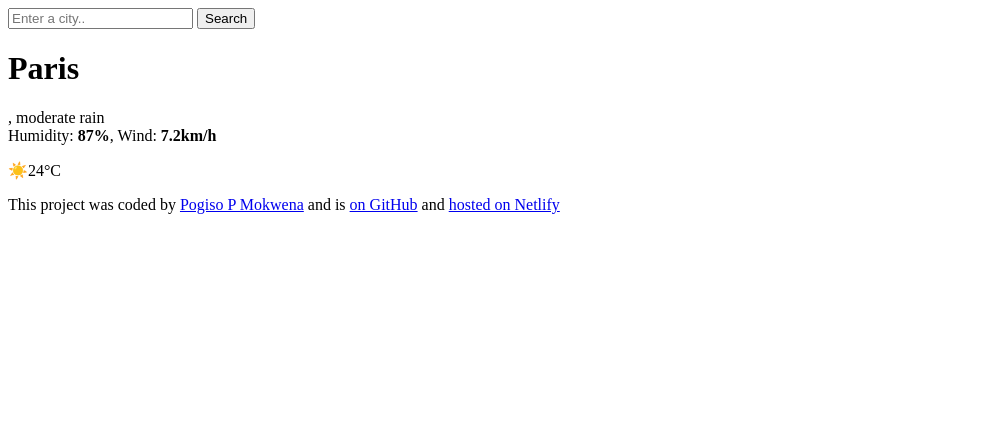
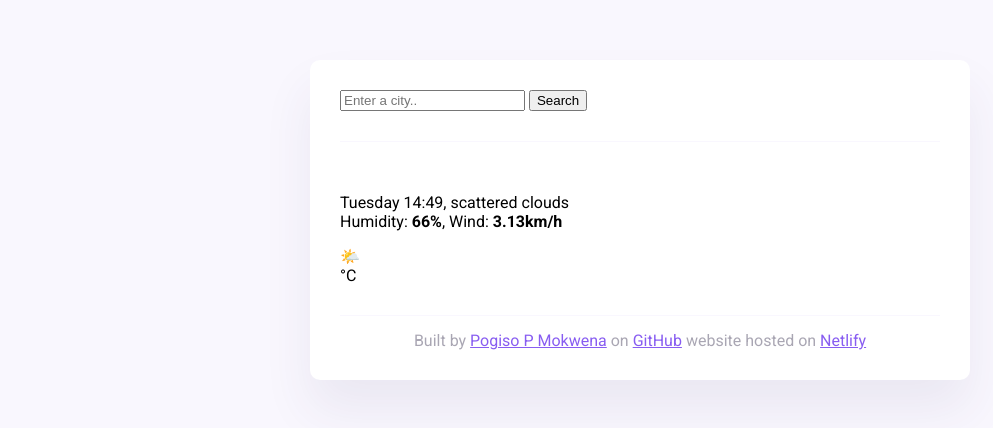
Before and after one commit to PogisoM/G-H, a plain HTML site: page index.html in a window 1280 px wide. Shown: the whole page, without its empty margins (0-993 px from the left). Drawn offline with nearby package versions, Linux system fonts and the light colour scheme.

Commit message:
updated html.file and js7777777777777777777777777777777777777777777777

```diff
--- a/index.html
+++ b/index.html
@@ -6,61 +6,59 @@
     <link rel="preconnect" href="https://fonts.googleapis.com" />
     <link rel="preconnect" href="https://fonts.gstatic.com" crossorigin />
     <link
-      href="https://fonts.googleapis.com/css2?family=Roboto:ital,wght@0,100;0,400;0,500;0,700;0,900;1,100;1,300;1,400;1,500;1,700;1,900&display=swap"
+      href="https://fonts.googleapis.com/css2?family=Roboto:ital,wght@0,100;0,300;0,400;0,500;0,700;0,900;1,100;1,300;1,400;1,500;1,700;1,900&display=swap"
       rel="stylesheet"
     />
+    <link rel="stylesheet" href="style.css" />
     <script src="https://cdn.jsdelivr.net/npm/axios@1.1.2/dist/axios.min.js"></script>
-    <link rel="stylesheet" href="src/styles.css" />
-    <title>My weather application</title>
+    <title>Popla App</title>
   </head>
   <body>
     <div class="weather-app">
       <header>
-        <form id="search-form">
+        <form class="search-form" id="search-form">
           <input
             type="search"
             placeholder="Enter a city.."
             required
-            class="search-input"
-            id="search-input"
+            id="search-form-input"
+            class="search-form-input"
           />
-          <input type="submit" value="Search" class="search-button" />
+          <input type="submit" value="Search" class="search-form-button" />
         </form>
       </header>
       <main>
-        <div class="current-weather">
+        <div class="weather-app-data">
           <div>
-            <h1 class="current-city" id="current-city">Paris</h1>
-            <p class="current-details">
-              <span id="current-date"></span>, moderate rain <br />
-              Humidity: <strong>87%</strong>, Wind: <strong>7.2km/h</strong>
+            <h1 class="weather-app-city" id="city"></h1>
+            <p class="weather-app-details">
+              <span id="time">Tuesday 14:49</span>,
+              <span id="description">scattered clouds</span>
+              <br />
+              Humidity: <strong id="humidity">66%</strong>, Wind:
+              <strong id="wind-speed">3.13km/h</strong>
             </p>
           </div>
-          <div class="current-temperature">
-            <span class="current-temperature-icon">☀️</span
-            ><span class="current-temperature-value" id="current-temperature"
-              >24</span
-            ><span class="current-temperature-unit">°C</span>
+          <div class="weather-app-temperature-container">
+            <div class="weather-app-icon" id="icon">🌤️</div>
+            <div class="weather-app-temperature" id="temperature"></div>
+            <div class="weatehr-app-unit">°C</div>
           </div>
         </div>
       </main>
+
       <footer>
-        <p>
-          This project was coded by
-          <a href="https://github.com/PogisoM" target="_blank"
-            >Pogiso P Mokwena</a
-          >
-          and is
-          <a href="https://github.com/PogisoM/G-H" target="_blank">
-            on GitHub</a
-          >
-          and
-          <a href="https://genuine-stardust-a978a6.netlify.app" target="_blank"
-            >hosted on Netlify</a
-          >
-        </p>
+        Built by
+        <a href="https://github.com/PogisoM" target="_blank">
+          Pogiso P Mokwena</a
+        >
+        on
+        <a href="https://github.com/PogisoM/Popla" targe="_blank">GitHub</a>
+        website hosted on
+
+        <a href="https://popla.netlify.app" target="_blank"> Netlify</a>
       </footer>
     </div>
+    <script src="index.js"></script>
   </body>
-  <script src="src/index.js"></script>
 </html>
--- a/index.js
+++ b/index.js
@@ -11,7 +11,7 @@ function search(event) {
   let searchInputElement = document.querySelector("#search-input");
   let city = searchInputElement.value;
 
-  let apiKey = "b2a5adcct04b33178913oc335f405433";
+  let apiKey = "fbef01f4et1b02o0d25c27210a43ef3f";
   let apiUrl = `https://api.shecodes.io/weather/v1/current?query=${city}&key=${apiKey}&units=metric`;
 
   axios.get(apiUrl).then(displayTemperature);
```
